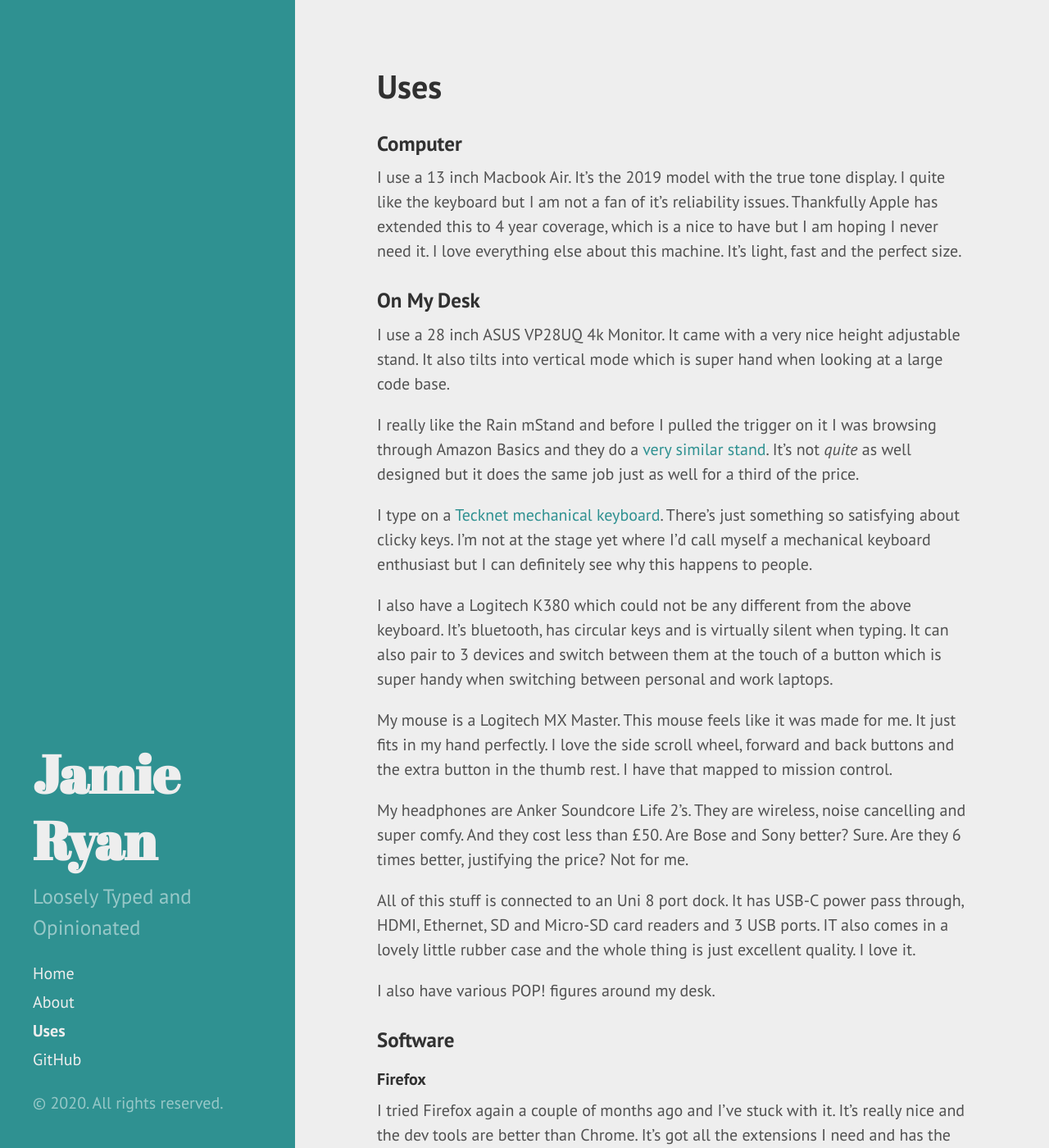
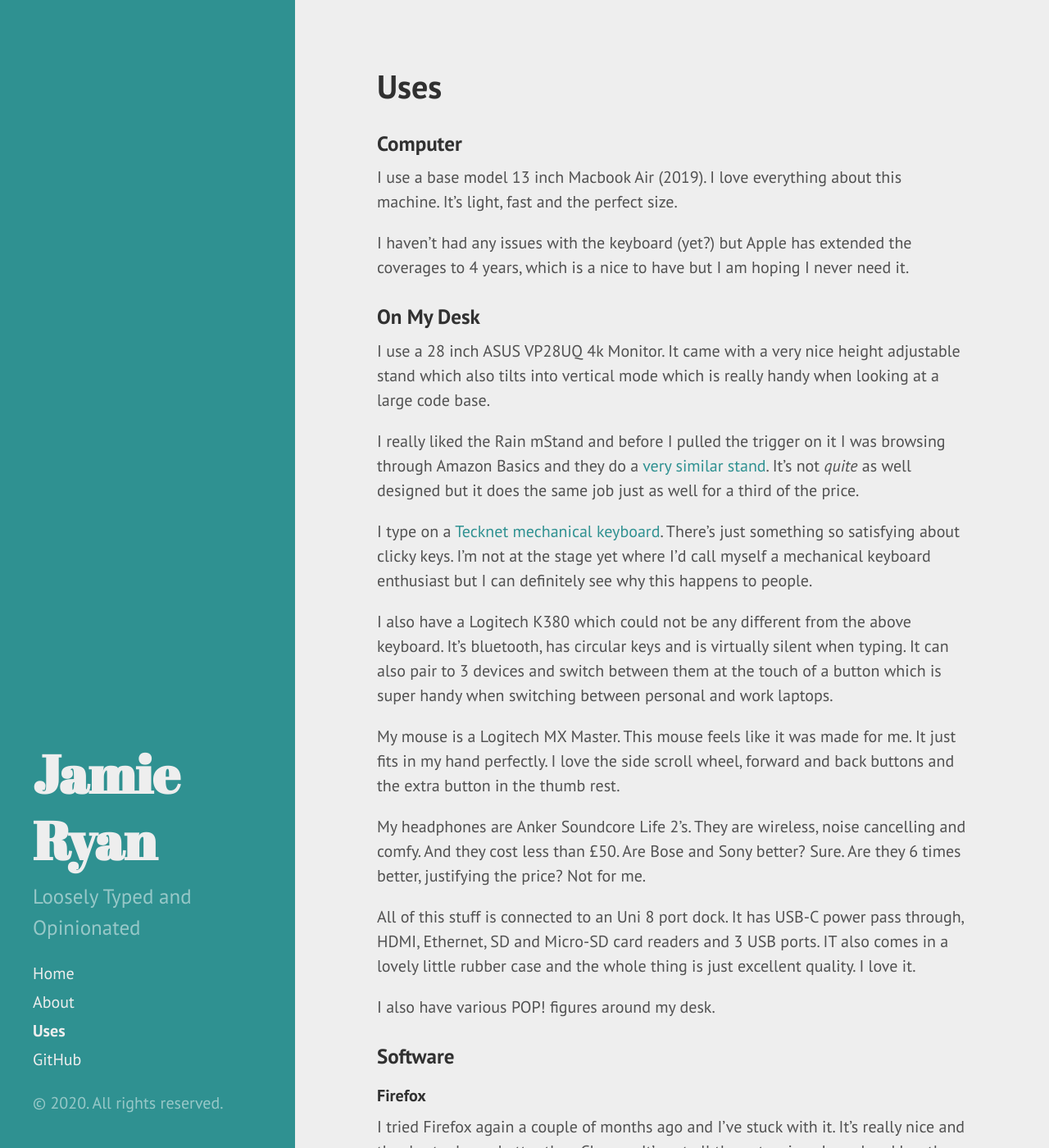
Before and after one commit to MrJamieRyan/mrjamieryan.github.io, a Jekyll site: the page built from uses.md, in a window 1280 px wide and 1400 px high. Shown: the whole window at 82% size. Built offline with Jekyll 4.4.1, drawn with Linux system fonts in a browser that asks for light colours; some of the changed text lies outside the part shown.

Commit message:
Update from Forestry.io Jamie Ryan updated uses.md

```diff
--- a/uses.md
+++ b/uses.md
@@ -5,21 +5,23 @@
 ---
 ### Computer
 
-I use a 13 inch Macbook Air. It’s the 2019 model with the true tone display. I quite like the keyboard but I am not a fan of it’s reliability issues. Thankfully Apple has extended this to 4 year coverage, which is a nice to have but I am hoping I never need it. I love everything else about this machine. It's light, fast and the perfect size.
+I use a base model 13 inch Macbook Air (2019). I love everything about this machine. It's light, fast and the perfect size.
+
+I haven't had any issues with the keyboard (yet?) but Apple has extended the coverages to 4 years, which is a nice to have but I am hoping I never need it.
 
 ### On My Desk
 
-I use a 28 inch ASUS VP28UQ 4k Monitor. It came with a very nice height adjustable stand. It also tilts into vertical mode which is super hand when looking at a large code base.
+I use a 28 inch ASUS VP28UQ 4k Monitor. It came with a very nice height adjustable stand which also tilts into vertical mode which is really handy when looking at a large code base.
 
-I really like the Rain mStand and before I pulled the trigger on it I was browsing through Amazon Basics and they do a [very similar stand](https://www.amazon.co.uk/dp/B00WRDS0AU/ref=twister_B014HAMLEG?_encoding=UTF8&psc=1). It's not _quite_ as well designed but it does the same job just as well for a third of the price.
+I really liked the Rain mStand and before I pulled the trigger on it I was browsing through Amazon Basics and they do a [very similar stand](https://www.amazon.co.uk/dp/B00WRDS0AU/ref=twister_B014HAMLEG?_encoding=UTF8&psc=1). It's not _quite_ as well designed but it does the same job just as well for a third of the price.
 
 I type on a [Tecknet mechanical keyboard](https://www.amazon.co.uk/TeckNet-Mechanical-Keyboard-Anti-ghosting-Aluminum/dp/B010IIKHBK/ref=sr_1_2?crid=2BXC2T3X6GB7&dchild=1&keywords=tecknet+keyboard&qid=1588105939&s=computers&sprefix=tecknet+%2Ccomputers%2C162&sr=1-2). There's just something so satisfying about clicky keys. I'm not at the stage yet where I'd call myself a mechanical keyboard enthusiast but I can definitely see why this happens to people.
 
 I also have a Logitech K380 which could not be any different from the above keyboard. It's bluetooth, has circular keys and is virtually silent when typing. It can also pair to 3 devices and switch between them at the touch of a button which is super handy when switching between personal and work laptops.
 
-My mouse is a Logitech MX Master. This mouse feels like it was made for me. It just fits in my hand perfectly. I love the side scroll wheel, forward and back buttons and the extra button in the thumb rest. I have that mapped to mission control.
+My mouse is a Logitech MX Master. This mouse feels like it was made for me. It just fits in my hand perfectly. I love the side scroll wheel, forward and back buttons and the extra button in the thumb rest.
 
-My headphones are Anker Soundcore Life 2's. They are wireless, noise cancelling and super comfy. And they cost less than £50. Are Bose and Sony better? Sure. Are they 6 times better, justifying the price? Not for me.
+My headphones are Anker Soundcore Life 2's. They are wireless, noise cancelling and comfy. And they cost less than £50. Are Bose and Sony better? Sure. Are they 6 times better, justifying the price? Not for me.
 
 All of this stuff is connected to an Uni 8 port dock. It has USB-C power pass through, HDMI, Ethernet, SD and Micro-SD card readers and 3 USB ports. IT also comes in a lovely little rubber case and the whole thing is just excellent quality. I love it.
 
@@ -33,11 +35,15 @@
 
 #### Todoist
 
-This is my to-do app of choice. I run everything through todoist, from personal to work to a list if trips we want to go on and oddjobs around the house etc. It syncs with my calendar which means when I have an appointment, I can add tasks subtasks to that appointment in todoist, making sure I'm prepared.
+This is my to-do app of choice. I run everything through Todoist, from personal to work to a list if trips we want to go on and odd-jobs around the house etc. It syncs with my calendar which means when I have an appointment, I can add tasks subtasks to that appointment in Todoist, making sure I'm prepared.
 
 #### Spotify
 
-This is just what I use for Music. There's nothing special about Spotify except for the oceans of playlists which are great. One reason that keeps me on Spotify though is the ability to play a song from my phone to my Amazon Echo's without fiddling with bluetooth.
+2 reasons that keep me on Spotify:
+
+1\. the ability to play a song from my phone to my Amazon Echo's without fiddling with bluetooth.
+
+2\. The oceans of user playlists. These are great for movie or tv show soundtracks or pretty much anything else.
 
 #### Overcast
 
@@ -45,7 +51,7 @@
 
 #### VS Code
 
-I started with atom and whilst that's good, VS code has just improved my life as a developer by an order of magnitude. It does everything I need. In fact, this webpage and this very text was edited and posted from VS Code. My favourite extensions are
+I started with Atom and whilst that's good, VS code has just improved my life as a developer by an order of magnitude. It does everything I need. In fact, this webpage and this very text was edited and posted from VS Code. My favourite extensions are
 
 * Bracket Pair Colorizer 2: This color co-ordinates brackets. My biggest flaw as a developer is typo's. I frequently miss out a closing bracket or something and this lets me see at a glance where I have opened and closed brackets.
 * Intellicode: Wonderful. Auto completes functions and variable names and so much more.
```
